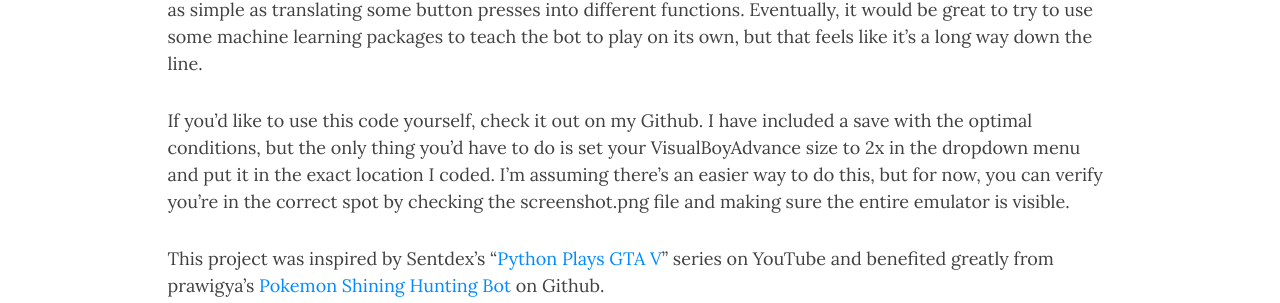
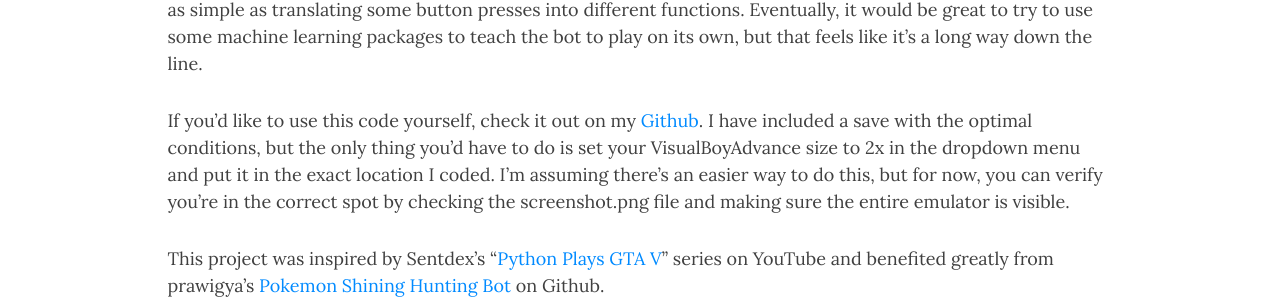
Before and after one commit to emiller518/emiller518.github.io, a Jekyll site: the page built from _posts/2019-06-12-pokemon-silver-python-bot.md, in a window 1280 px wide and 900 px high, scrolled down 2404 px. Shown: the part 151-454 px from the top of the window. Built offline with Jekyll 4.4.1, drawn with Linux system fonts in a browser that asks for light colours; nearby versions of some CDN libraries; some of the changed lines change nothing that is shown.

Commit message:
Update 2019-06-12-pokemon-silver-python-bot.md

```diff
--- a/_posts/2019-06-12-pokemon-silver-python-bot.md
+++ b/_posts/2019-06-12-pokemon-silver-python-bot.md
@@ -31,6 +31,6 @@ After about 2+ hours and 200+ random encounters, the Lucky Egg was acquired. The
 
 As it currently stands, the bot is programmed for a hyper specific use case, but now that it’s set up and working properly, it can definitely be expanded upon. Now that I have the Lucky Egg, the next logical step would be to write some functions to train Pokemon in an area of the game that maximizes EXP gained, which would again be as simple as translating some button presses into different functions. Eventually, it would be great to try to use some machine learning packages to teach the bot to play on its own, but that feels like it’s a long way down the line.
 
-If you’d like to use this code yourself, check it out on my Github. I have included a save with the optimal conditions, but the only thing you’d have to do is set your VisualBoyAdvance size to 2x in the dropdown menu and put it in the exact location I coded. I’m assuming there’s an easier way to do this, but for now, you can verify you’re in the correct spot by checking the screenshot.png file and making sure the entire emulator is visible.
+If you’d like to use this code yourself, check it out on my [Github](https://github.com/emiller518/Pokemon-Silver-Bot). I have included a save with the optimal conditions, but the only thing you’d have to do is set your VisualBoyAdvance size to 2x in the dropdown menu and put it in the exact location I coded. I’m assuming there’s an easier way to do this, but for now, you can verify you’re in the correct spot by checking the screenshot.png file and making sure the entire emulator is visible.
 
 This project was inspired by Sentdex's "[Python Plays GTA V](https://www.youtube.com/watch?v=ks4MPfMq8aQ)" series on YouTube and benefited greatly from prawigya's [Pokemon Shining Hunting Bot](https://github.com/prawigya/shiny-bot-pokemon) on Github.
```
